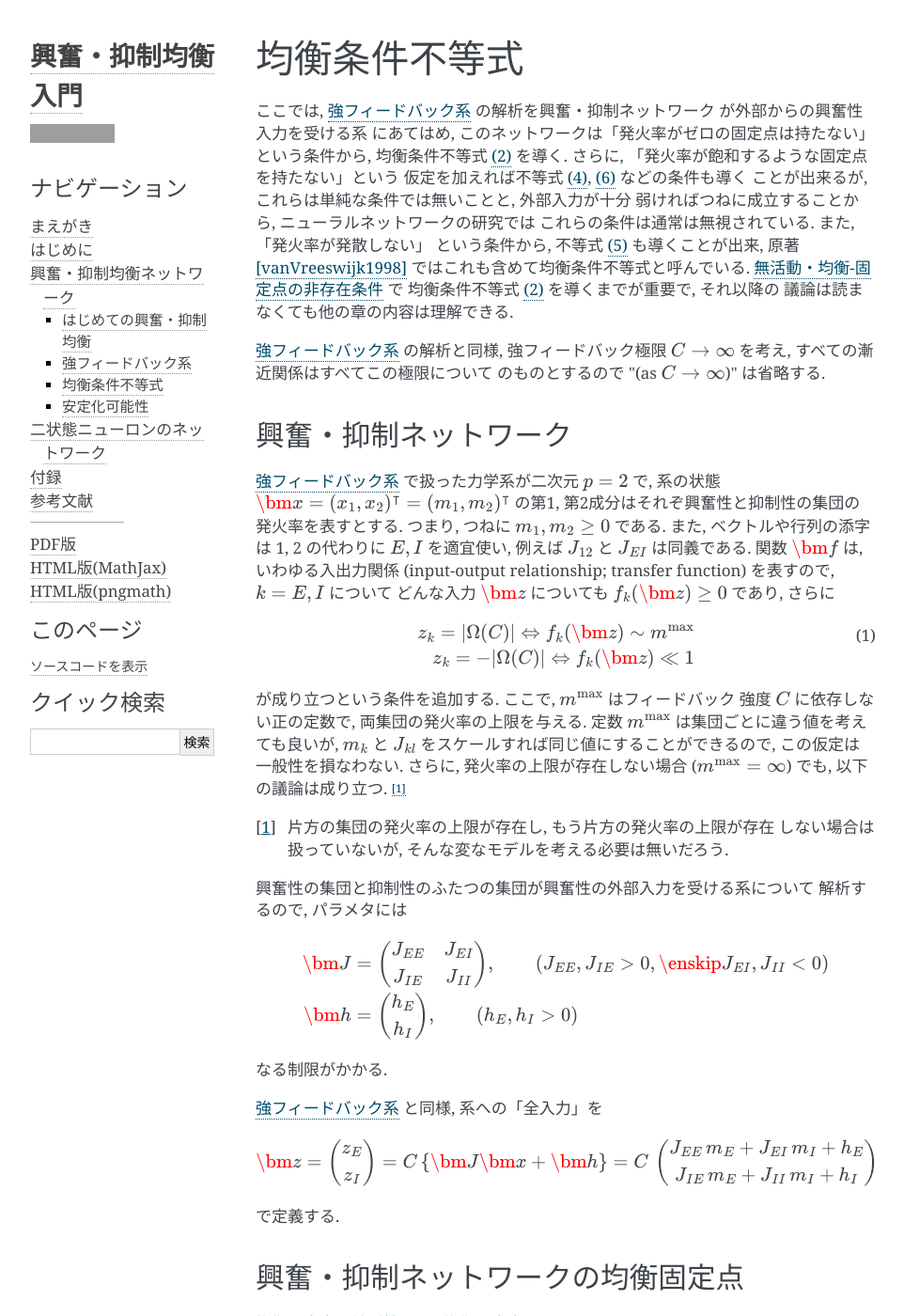
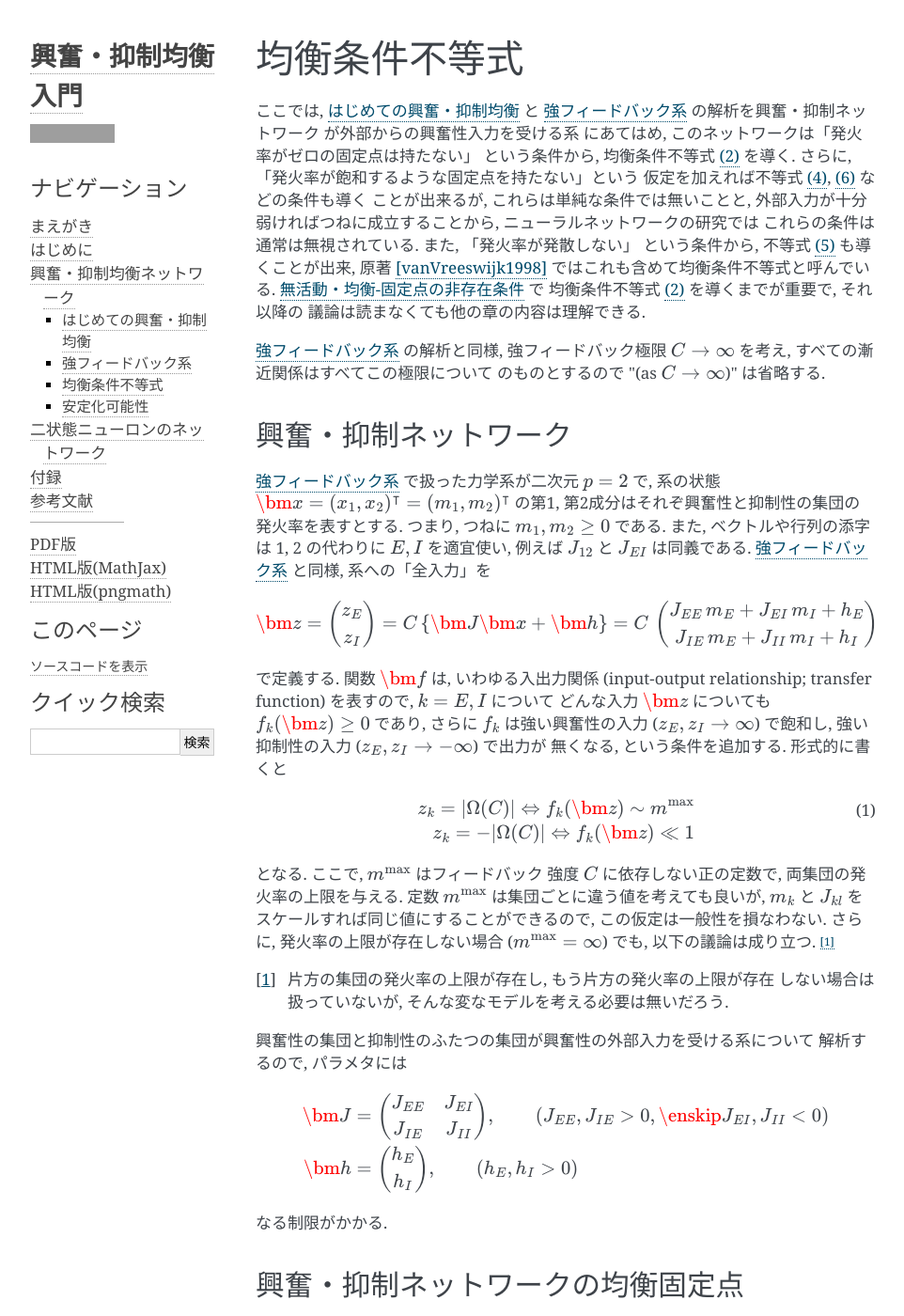
Before and after one commit to tkf/balance-tutorial-ja, a Sphinx documentation site: the page built from source/balance_network/balance_inequality.rst, in a window 1280 px wide and 1400 px high. Shown: the whole window at 94% size, without its empty margins (148-1110 px from the left). Built offline with Sphinx 7.4.7, drawn with Linux system fonts in a browser that asks for light colours; grey boxes are pictures that could not be loaded.

Commit message:
"均衡条件不等式" を修正

```diff
--- a/source/balance_network/balance_inequality.rst
+++ b/source/balance_network/balance_inequality.rst
@@ -4,7 +4,8 @@
  均衡条件不等式
 ================
 
-ここでは, :ref:`strong-feedback-system` の解析を興奮・抑制ネットワーク
+ここでは, :ref:`introduction-to-balance-network` と
+:ref:`strong-feedback-system` の解析を興奮・抑制ネットワーク
 が外部からの興奮性入力を受ける系
 にあてはめ, このネットワークは「発火率がゼロの固定点は持たない」
 という条件から, :index:`均衡条件不等式` :eq:`balance-inequality`
@@ -32,10 +33,28 @@
 つまり, つねに :math:`m_1, m_2 \ge 0` である.
 また, ベクトルや行列の添字は 1, 2 の代わりに :math:`E, I` を適宜使い,
 例えば :math:`J_{12}` と :math:`J_{EI}` は同義である.
+:ref:`strong-feedback-system` と同様, 系への「全入力」を
+
+.. math::
+   \bm z =
+   \begin{pmatrix}
+   z_{E} \\
+   z_{I}
+   \end{pmatrix}
+   = C \, \{\bm J \bm x + \bm h\}
+   = C \,
+   \begin{pmatrix}
+   J_{EE} \, m_E + J_{EI} \, m_I + h_E \\
+   J_{IE} \, m_E + J_{II} \, m_I + h_I
+   \end{pmatrix}
+
+で定義する.
 関数 :math:`\bm f` は, いわゆる入出力関係 (input-output relationship;
 transfer function) を表すので, :math:`k = E, I` について
 どんな入力 :math:`\bm z` についても :math:`f_k(\bm z) \ge 0` であり,
-さらに
+さらに :math:`f_k` は強い興奮性の入力 (:math:`z_E, z_I \to \infty`)
+で飽和し, 強い抑制性の入力 (:math:`z_E, z_I \to -\infty`) で出力が
+無くなる, という条件を追加する.  形式的に書くと
 
 .. math::
    :label: cond-f
@@ -44,7 +63,7 @@ transfer function) を表すので, :math:`k = E, I` について
 
    z_k = -|\Omega(C)| \Leftrightarrow f_k(\bm z) \ll 1
 
-が成り立つという条件を追加する. ここで, :math:`m^{\max}` はフィードバック
+となる.  ここで, :math:`m^{\max}` はフィードバック
 強度 :math:`C` に依存しない正の定数で, 両集団の発火率の上限を与える.
 定数 :math:`m^{\max}` は集団ごとに違う値を考えても良いが, :math:`m_k`
 と :math:`J_{kl}` をスケールすれば同じ値にすることができるので,
@@ -76,23 +95,6 @@ transfer function) を表すので, :math:`k = E, I` について
    (h_{E}, h_{I} > 0)
 
 なる制限がかかる.
-
-:ref:`strong-feedback-system` と同様, 系への「全入力」を
-
-.. math::
-   \bm z =
-   \begin{pmatrix}
-   z_{E} \\
-   z_{I}
-   \end{pmatrix}
-   = C \, \{\bm J \bm x + \bm h\}
-   = C \,
-   \begin{pmatrix}
-   J_{EE} \, m_E + J_{EI} \, m_I + h_E \\
-   J_{IE} \, m_E + J_{II} \, m_I + h_I
-   \end{pmatrix}
-
-で定義する.
 
 興奮・抑制ネットワークの均衡固定点
 ==================================
```
